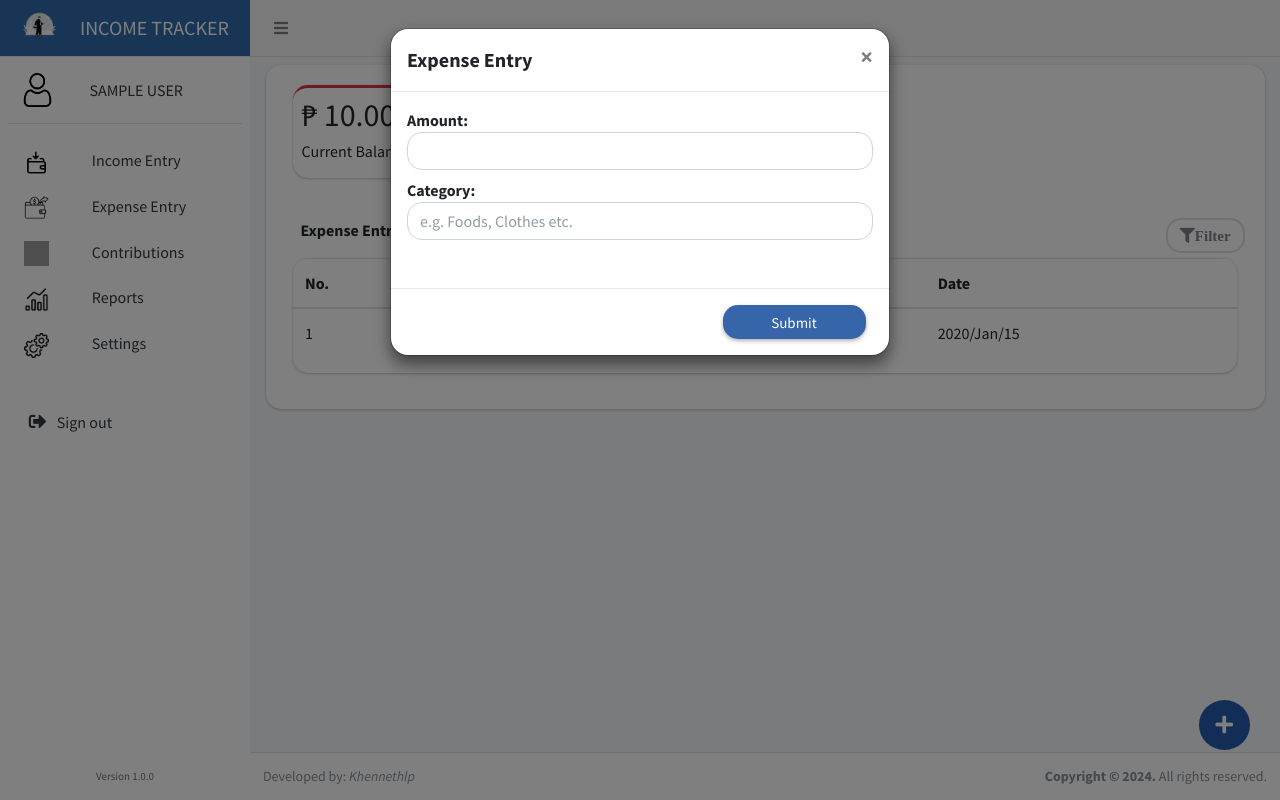
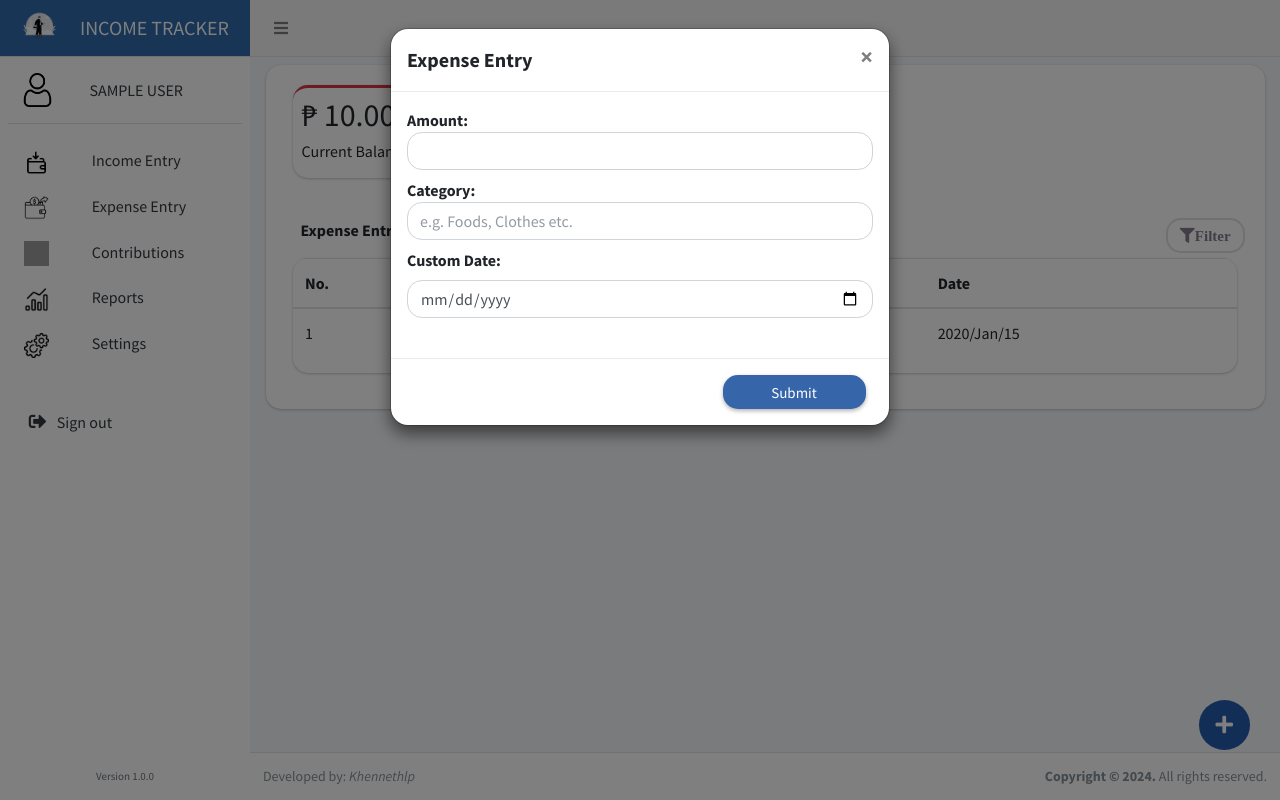
Before and after one commit to Khennethlp/income_tracker, a PHP site: page /page/admin/expense.php in a window 1280 px wide, after a click that opens the changed part. Run offline with PHP 8.4, Linux system fonts and the light colour scheme; the visitor is signed in with stand-in values (Sample User, id 1); tables that the repository leaves empty or names only in its code hold one stand-in row (values such as "Sample post"); some libraries are stand-ins or nearby versions; grey boxes are pictures that could not be loaded.

Commit message:
add custom date

```diff
--- a/modals/expense_entries.php
+++ b/modals/expense_entries.php
@@ -20,6 +20,10 @@
                         <span><b>Category:</b></span>
                         <input type="text" id="expense_category" class="form-control mb-2" placeholder="e.g. Foods, Clothes etc." autocomplete="off" required>
                     </div>
+                    <div class="col-sm-12">
+                        <label for="">Custom Date:</label>
+                        <input type="date" name="custom_date" id="custom_date" class="form-control">
+                    </div>
                 </div>
                 <br>
             </div>
--- a/page/admin/plugins/js/expense_entries_script.php
+++ b/page/admin/plugins/js/expense_entries_script.php
@@ -63,6 +63,7 @@
     var user_id = document.getElementById('user_id').value.trim(); // Trim to remove whitespace
     var expense_amount = document.getElementById('expense_amount').value.trim();
     var expense_category = document.getElementById('expense_category').value.trim();
+    var custom_date = document.getElementById('custom_date').value.trim();
 
     var clean_expense_amount = expense_amount.replace(/[₱,]/g, ''); // Clean expense amount
     var new_amount = parseFloat(clean_expense_amount);
@@ -107,6 +108,7 @@
             user_id: user_id,
             amount: new_amount,
             category: expense_category,
+            custom_date: custom_date,
         },
         success: function(response) {
             if (response == 'success') {
--- a/process/admin/expense_entries.php
+++ b/process/admin/expense_entries.php
@@ -26,7 +26,11 @@ if ($method == 'load_expense') {
         }
 
         echo '<td>' . $badges . '</td>';
-        echo '<td>' . date('Y/M/d', strtotime($i['created_at'])) . '</td>';
+        if(!empty($i['custom_date'])){
+            echo '<td>' . date('Y/M/d', strtotime($i['custom_date'])) . '</td>';
+        }else{
+            echo '<td>' . date('Y/M/d', strtotime($i['created_at'])) . '</td>';
+        }
         echo '</tr>';
     }
 }
@@ -51,15 +55,17 @@ if ($method == 'expense_entries') {
     $user_id = $_POST['user_id'];
     $amount = $_POST['amount'];
     $category = $_POST['category'];
+    $custom_date = $_POST['custom_date'];
 
     // Insert into expense_entries table
-    $sql_expense = "INSERT INTO expense_entries (user_id, amount, category)
-                   VALUES (:user_id, :amount, :category)";
+    $sql_expense = "INSERT INTO expense_entries (user_id, amount, category, custom_date)
+                   VALUES (:user_id, :amount, :category, :custom_date)";
     $stmt = $conn->prepare($sql_expense);
     $stmt->execute([
         ':user_id' => $user_id,
         ':amount' => $amount,
         ':category' => $category,
+        ':custom_date' => $custom_date,
     ]);
 
     // Check if user_id already exists in balance table
```
